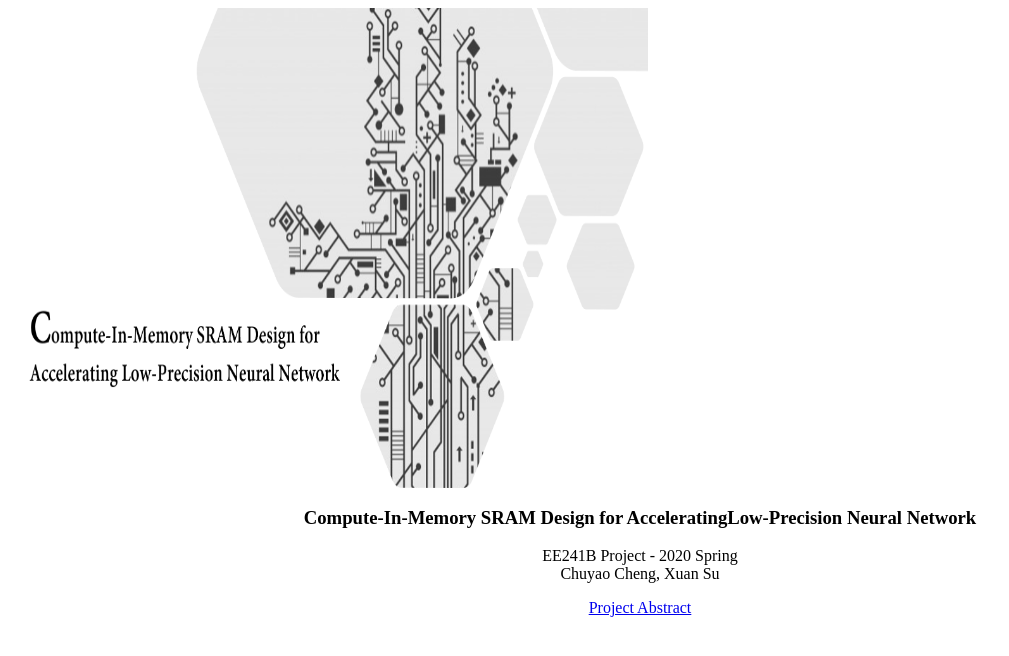
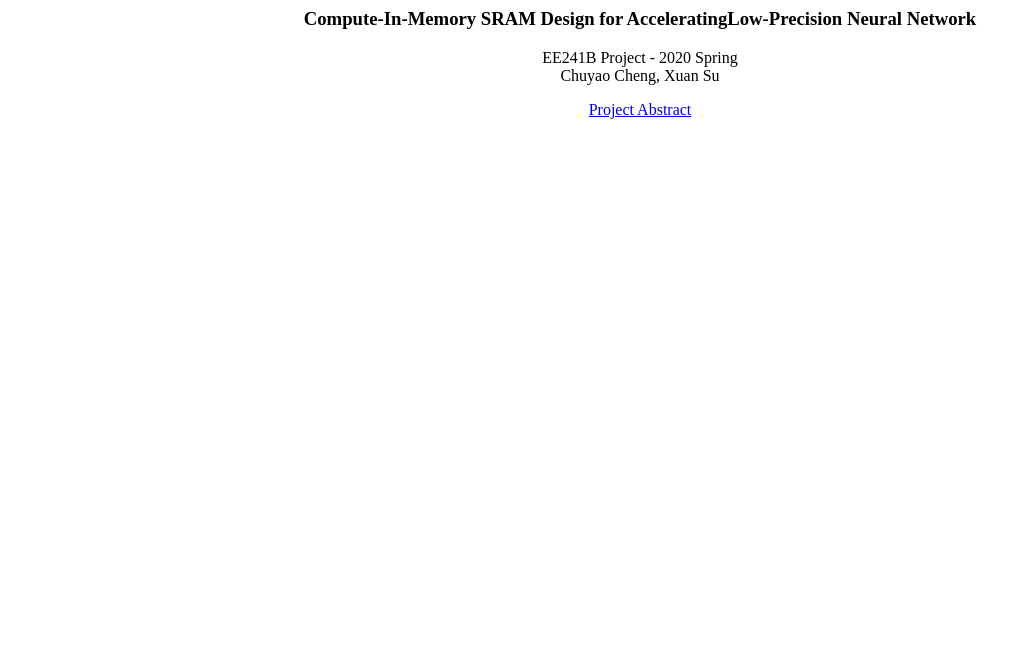
Before and after one commit to su2425/EE241B-sp2020, a plain HTML site: page index.html in a window 1280 px wide. Shown: the whole page, without its empty margins (0-1009 px from the left). Drawn offline with Linux system fonts and the light colour scheme.

Commit message:
Update index.html

```diff
--- a/index.html
+++ b/index.html
@@ -3,7 +3,6 @@
 <title>EE241B Project - 2020 Spring</title>
 </head>
 <body>
-<img src="https://github.com/su2425/EE241B-sp2020/blob/master/image/title.png" alt="circuit" width="640" height="480">
 <h3 align=center>Compute-In-Memory SRAM Design for AcceleratingLow-Precision Neural Network </h3>
 <p align=center>EE241B Project - 2020 Spring<br>Chuyao Cheng, Xuan Su</p>
 <p align=center><a href="https://github.com/su2425/EE241B-sp2020/blob/master/pdf/EE241B_Project_Abstract.pdf">Project Abstract </a></p>
```
